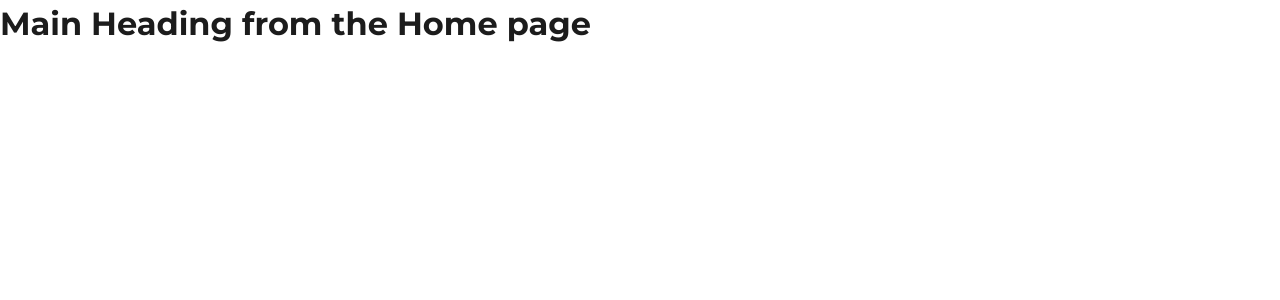
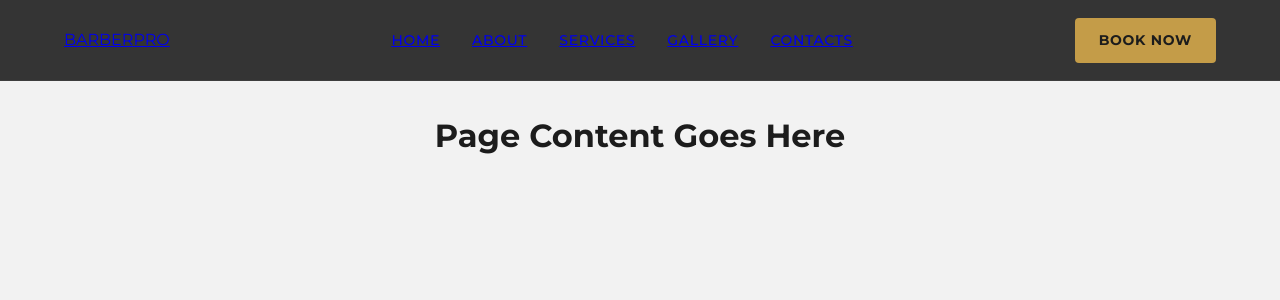
Before and after one commit to TasmanianCat/Haircutting-App, a React (Vite) app: page / in a window 1280 px wide. Shown: the top 300 px of the page. Built offline with nearby package versions, Linux system fonts and the light colour scheme.

Commit message:
Build the Header component.

```diff
--- a/src/App.tsx
+++ b/src/App.tsx
@@ -1,8 +1,24 @@
-// src/App.tsx
-import Home from './pages/Home/Home';
+import Header from './components/layout/Header/Header';
+// import './styles/global.scss'; // Make sure this is in main.tsx
 
 function App() {
-  return <Home />;
+  return (
+    <>
+      <Header />
+      {/* Add some dummy height so you can see the fixed header working */}
+      <main
+        style={{
+          paddingTop: '80px',
+          minHeight: '200vh',
+          backgroundColor: '#f2f2f2',
+        }}
+      >
+        <h1 style={{ textAlign: 'center', padding: '2rem' }}>
+          Page Content Goes Here
+        </h1>
+      </main>
+    </>
+  );
 }
 
 export default App;
--- a/src/components/layout/Header/Header.module.scss
+++ b/src/components/layout/Header/Header.module.scss
@@ -0,0 +1,142 @@
+.header {
+  position: fixed;
+  top: 0;
+  left: 0;
+  width: 100%;
+  z-index: 1000; // Keeps it above all other content
+  background-color: rgba($bg-dark, 0.95); // Semi-transparent dark background
+  backdrop-filter: blur(10px); // Modern glassmorphism effect
+  border-bottom: 1px solid rgba($color-white, 0.05);
+}
+
+.container {
+  @include container(1200px, 1.5rem); // Uses our mixin!
+  display: flex;
+  justify-content: space-between;
+  align-items: center;
+  height: 80px;
+}
+
+// --- LOGO ---
+.logo {
+  font-size: $font-size-xl;
+  font-weight: $font-weight-bold;
+  color: $text-inverse;
+  text-decoration: none;
+  letter-spacing: 0.05em;
+
+  .logoAccent {
+    color: $accent; // Gold color
+  }
+}
+
+// --- DESKTOP NAVIGATION ---
+.desktopNav {
+  // Hidden by default (Mobile First)
+  display: none;
+
+  // Show on Large screens (Desktop)
+  @include lg {
+    display: block;
+  }
+}
+
+.navList {
+  display: flex;
+  list-style: none;
+  gap: 2rem;
+  margin: 0;
+  padding: 0;
+}
+
+.navLink {
+  color: $text-inverse;
+  text-decoration: none;
+  font-size: $font-size-sm;
+  font-weight: $font-weight-medium;
+  text-transform: uppercase;
+  letter-spacing: 0.05em;
+  position: relative;
+  @include transition(color);
+
+  &:hover {
+    color: $accent;
+  }
+
+  // Cool underline hover effect
+  &::after {
+    content: '';
+    position: absolute;
+    bottom: -4px;
+    left: 0;
+    width: 0;
+    height: 2px;
+    background-color: $accent;
+    @include transition(width);
+  }
+
+  &:hover::after {
+    width: 100%;
+  }
+}
+
+// --- CTA BUTTON ---
+.ctaButton {
+  // Hidden by default (Mobile First)
+  display: none;
+
+  @include lg {
+    display: inline-block;
+  }
+
+  background-color: $accent;
+  color: $color-near-black;
+  padding: 0.75rem 1.5rem;
+  border-radius: 4px;
+  text-decoration: none;
+  font-weight: $font-weight-bold;
+  font-size: $font-size-sm;
+  text-transform: uppercase;
+  letter-spacing: 0.05em;
+  @include transition(background-color);
+
+  &:hover {
+    background-color: $accent-hover;
+  }
+}
+
+// --- MOBILE HAMBURGER BUTTON ---
+.mobileMenuBtn {
+  background: none;
+  border: none;
+  color: $text-inverse;
+  cursor: pointer;
+  padding: 0.5rem;
+  display: flex;
+  align-items: center;
+  justify-content: center;
+
+  // Hide on desktop
+  @include lg {
+    display: none;
+  }
+}
+
+// --- MOBILE MENU OVERLAY (Placeholder for now) ---
+.mobileMenuOverlay {
+  position: fixed;
+  top: 80px; // Right below the header
+  left: 0;
+  width: 100%;
+  height: calc(100vh - 80px);
+  background-color: $bg-dark;
+  color: $text-inverse;
+  display: flex;
+  align-items: center;
+  justify-content: center;
+
+  // Hide on desktop
+  @include lg {
+    display: none;
+  }
+}
--- a/src/components/layout/Header/Header.tsx
+++ b/src/components/layout/Header/Header.tsx
@@ -0,0 +1,66 @@
+import { useState } from 'react';
+import { FiMenu, FiX } from 'react-icons/fi';
+import styles from './Header.module.scss';
+
+const Header = () => {
+  const [isMobileMenuOpen, setIsMobileMenuOpen] = useState(false);
+
+  const toggleMobileMenu = () => {
+    setIsMobileMenuOpen(!isMobileMenuOpen);
+  };
+
+  return (
+    <header className={styles.header}>
+      <div className={styles.container}>
+        {/* 1.Logo */}
+        <a href='/' className={styles.Logo}>
+          BARBER<span className={styles.logoAccent}>PRO</span>
+        </a>
+
+        {/* 2. Desktop Navigation */}
+        <nav className={styles.desktopNav}>
+          <ul className={styles.navList}>
+            <li className={styles.navLink}>
+              <a href='#home'>Home</a>
+            </li>
+            <li className={styles.navLink}>
+              <a href='#about'>About</a>
+            </li>
+            <li className={styles.navLink}>
+              <a href='#services'>Services</a>
+            </li>
+            <li className={styles.navLink}>
+              <a href='#gallery'>Gallery</a>
+            </li>
+            <li className={styles.navLink}>
+              <a href='#contacts'>Contacts</a>
+            </li>
+          </ul>
+        </nav>
+
+        {/* 3. Call to action button (Desktop) */}
+        <a href='#booking' className={styles.ctaButton}>
+          Book Now
+        </a>
+
+        {/* 4. Mobile Hamburger button */}
+        <button
+          className={styles.mobileMenuBtn}
+          onClick={toggleMobileMenu}
+          aria-label='Toggle menu'
+        >
+          {isMobileMenuOpen ? <FiX size={28} /> : <FiMenu size={28} />}
+        </button>
+      </div>
+
+      {/* Note: We will render the actual MobileMenu slide-out here in the next step */}
+      {isMobileMenuOpen && (
+        <div className={styles.mobileMenuOverlay}>
+          <p>Mobile Menu goes here...</p>
+        </div>
+      )}
+    </header>
+  );
+};
+
+export default Header;
--- a/src/styles/_mixins.scss
+++ b/src/styles/_mixins.scss
@@ -22,7 +22,9 @@ $max-lg: map.get($breakpoints, 'lg') - 1px;
 $max-xl: map.get($breakpoints, 'xl') - 1px;
 $max-xxl: map.get($breakpoints, '2xl') - 1px;
 
-// 4. MOBILE-FIRST MIXINS (min-width)
+// ==========================================
+// 4. RESPONSIVE MIXINS (Mobile-First)
+// ==========================================
 @mixin sm {
   @media (min-width: map.get($breakpoints, 'sm')) {
     @content;
@@ -54,7 +56,9 @@ $max-xxl: map.get($breakpoints, '2xl') - 1px;
   }
 }
 
+// ==========================================
 // 5. DESKTOP-FIRST MIXINS (max-width)
+// ==========================================
 @mixin max-sm {
   @media (max-width: $max-sm) {
     @content;
@@ -81,27 +85,39 @@ $max-xxl: map.get($breakpoints, '2xl') - 1px;
   }
 }
 
-// 6. RANGE MIXIN (Between two breakpoints)
+// ==========================================
+// 6. RANGE MIXIN
+// ==========================================
 @mixin between($min, $max) {
-  // Calculate variables locally inside the mixin
   $min-width: map.get($breakpoints, $min);
   $max-width: map.get($breakpoints, $max) - 1px;
-
-  // The @media query only sees clean variables
   @media (min-width: $min-width) and (max-width: $max-width) {
     @content;
   }
 }
 
-// Usage examples:
-// .container {
-//   padding: 16px;
-//
-//   @include md {
-//     padding: 24px;
-//   }
-//
-//   @include lg {
-//     padding: 32px;
-//   }
-// }
+// ==========================================
+// 7. UTILITY MIXINS (Added back!)
+// ==========================================
+
+// Centers content both horizontally and vertically
+@mixin flex-center {
+  display: flex;
+  justify-content: center;
+  align-items: center;
+}
+
+// Standard centered container with max-width and side padding
+@mixin container($max-width: 1200px, $padding: 1.5rem) {
+  width: 100%;
+  max-width: $max-width;
+  margin-left: auto;
+  margin-right: auto;
+  padding-left: $padding;
+  padding-right: $padding;
+}
+
+// Smooth transition for hover effects
+@mixin transition($properties: all, $duration: 0.3s, $timing: ease-in-out) {
+  transition: $properties $duration $timing;
+}
--- a/src/styles/_variables.scss
+++ b/src/styles/_variables.scss
@@ -33,6 +33,16 @@ $font-weight-semibold: 600;
 $font-weight-bold: 700;
 $font-weight-extrabold: 800;
 
+// Font Sizes
+$font-size-xs: 0.75rem; // 12px
+$font-size-sm: 0.875rem; // 14px
+$font-size-base: 1rem; // 16px
+$font-size-lg: 1.125rem; // 18px
+$font-size-xl: 1.25rem; // 20px
+$font-size-2xl: 1.5rem; // 24px
+$font-size-3xl: 1.875rem; // 30px
+$font-size-4xl: 2.25rem; // 36px
+
 // Line Heights
 $line-height-tight: 1.25;
 $line-height-normal: 1.5;
```
